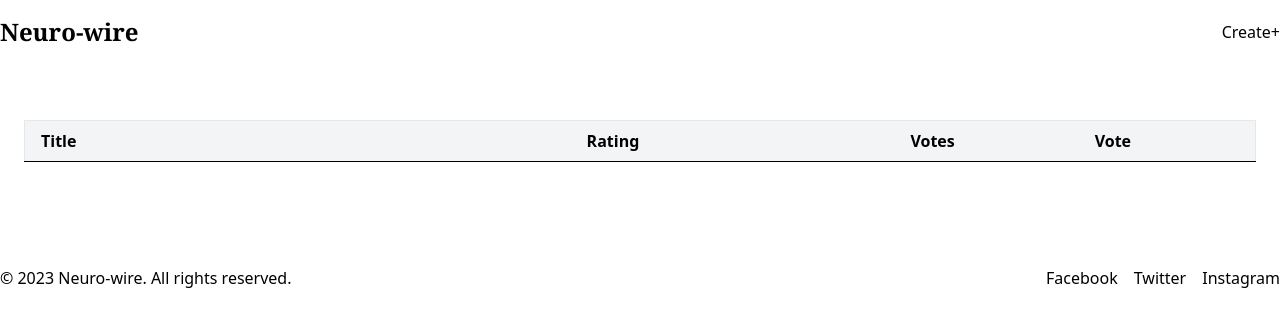
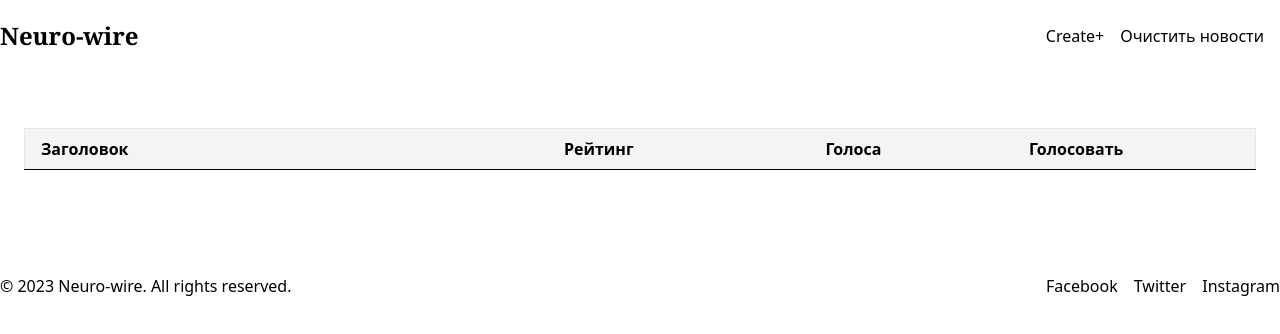
Before and after one commit to srg-vlcv/test, a Next.js app: page / in a window 1280 px wide. Shown: the top 334 px of the page. Built offline with nearby package versions, Linux system fonts and the light colour scheme.

Commit message:
Рабочий_2Рус

```diff
--- a/src/components/BackButton.tsx
+++ b/src/components/BackButton.tsx
@@ -9,9 +9,9 @@ const BackButton: React.FC = () => {
   };
 
   return (
-    <button className="button secondary" onClick={handleClick}>
-      Back
-    </button>
+      <button className="button secondary" onClick={handleClick}>
+          Назад
+      </button>
   );
 };
 
--- a/src/components/NewsList.tsx
+++ b/src/components/NewsList.tsx
@@ -19,10 +19,10 @@ const NewsList: React.FC<NewsListProps> = ({ news, onVote }) => {
       <table className="min-w-full bg-white border border-gray-200">
         <thead>
           <tr className="bg-gray-100">
-            <th className="py-2 px-4 border-b text-left">Title</th>
-            <th className="py-2 px-4 border-b text-right">Rating</th>
-            <th className="py-2 px-4 border-b text-right">Votes</th>
-            <th className="py-2 px-4 border-b text-center">Vote</th>
+            <th className="py-2 px-4 border-b text-left">Заголовок</th>
+            <th className="py-2 px-4 border-b text-right">Рейтинг</th>
+            <th className="py-2 px-4 border-b text-right">Голоса</th>
+            <th className="py-2 px-4 border-b text-center">Голосовать</th>
           </tr>
         </thead>
         <tbody>
--- a/src/pages/index.tsx
+++ b/src/pages/index.tsx
@@ -36,6 +36,11 @@ const HomePage: React.FC = () => {
     }
   };
 
+  const clearNews = () => {
+    localStorage.removeItem('news');
+    setNews([]);
+  };
+
   useEffect(() => {
     const storedNews = localStorage.getItem('news');
     setNews(storedNews ? JSON.parse(storedNews) : []);
@@ -52,6 +57,9 @@ const HomePage: React.FC = () => {
             <Link href="/create" className="button primary">
               Create+
             </Link>
+            <button onClick={clearNews} className="button secondary">
+              Очистить новости
+            </button>
           </div>
         </div>
       </header>
--- a/src/styles/globals.css
+++ b/src/styles/globals.css
@@ -1,8 +1,13 @@
+@import "tailwindcss";
+
+/* Example: @import url('https://fonts.googleapis.com/css2?family=Inter:wght@400;500;600&display=swap'); */
 @tailwind base;
 @tailwind components;
 @tailwind utilities;
 
-@import "tailwindcss";
+body {
+
+}
 
 button {
  @apply font-medium py-2 px-4 rounded-md focus:outline-none focus:ring-2 focus:ring-offset-2;
```
